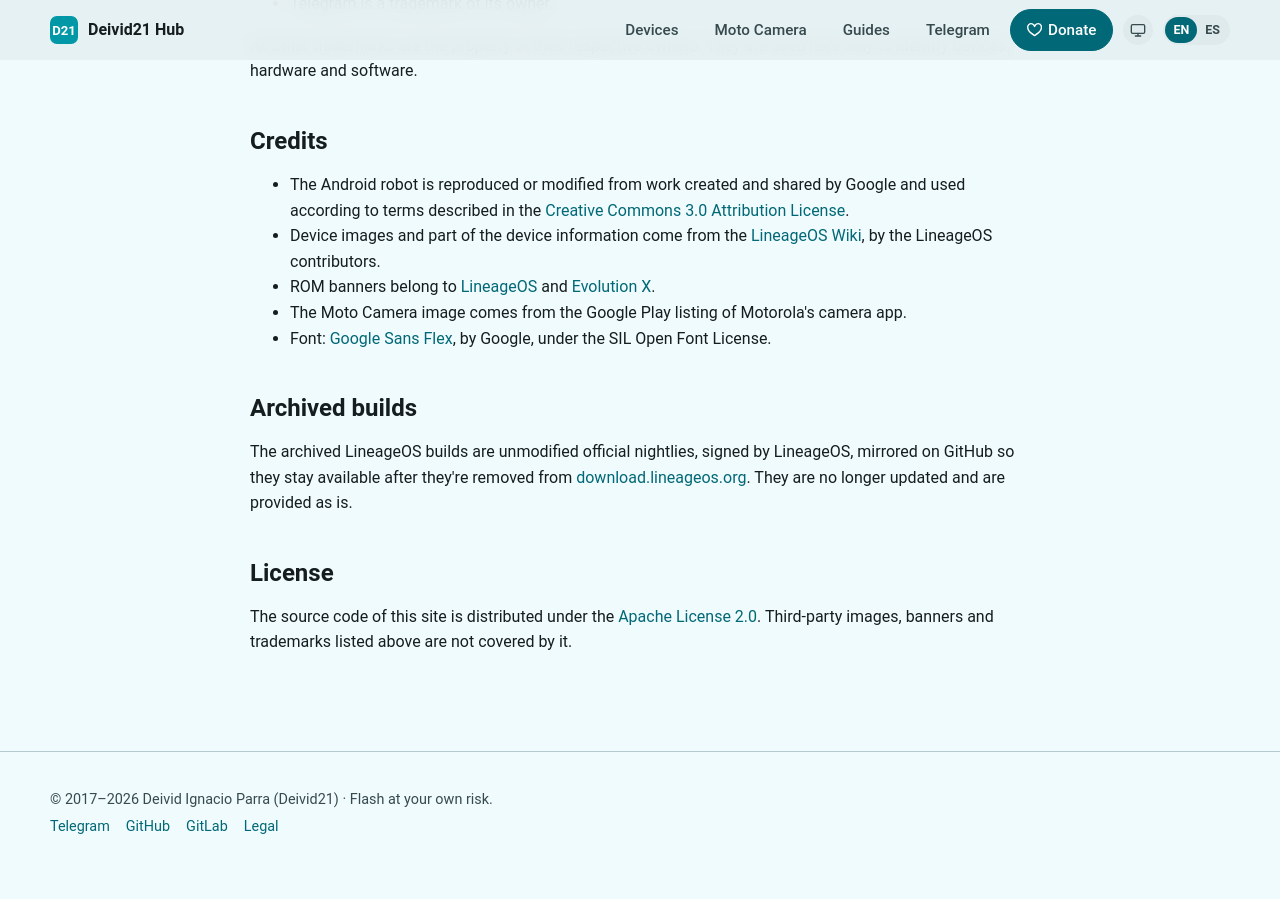
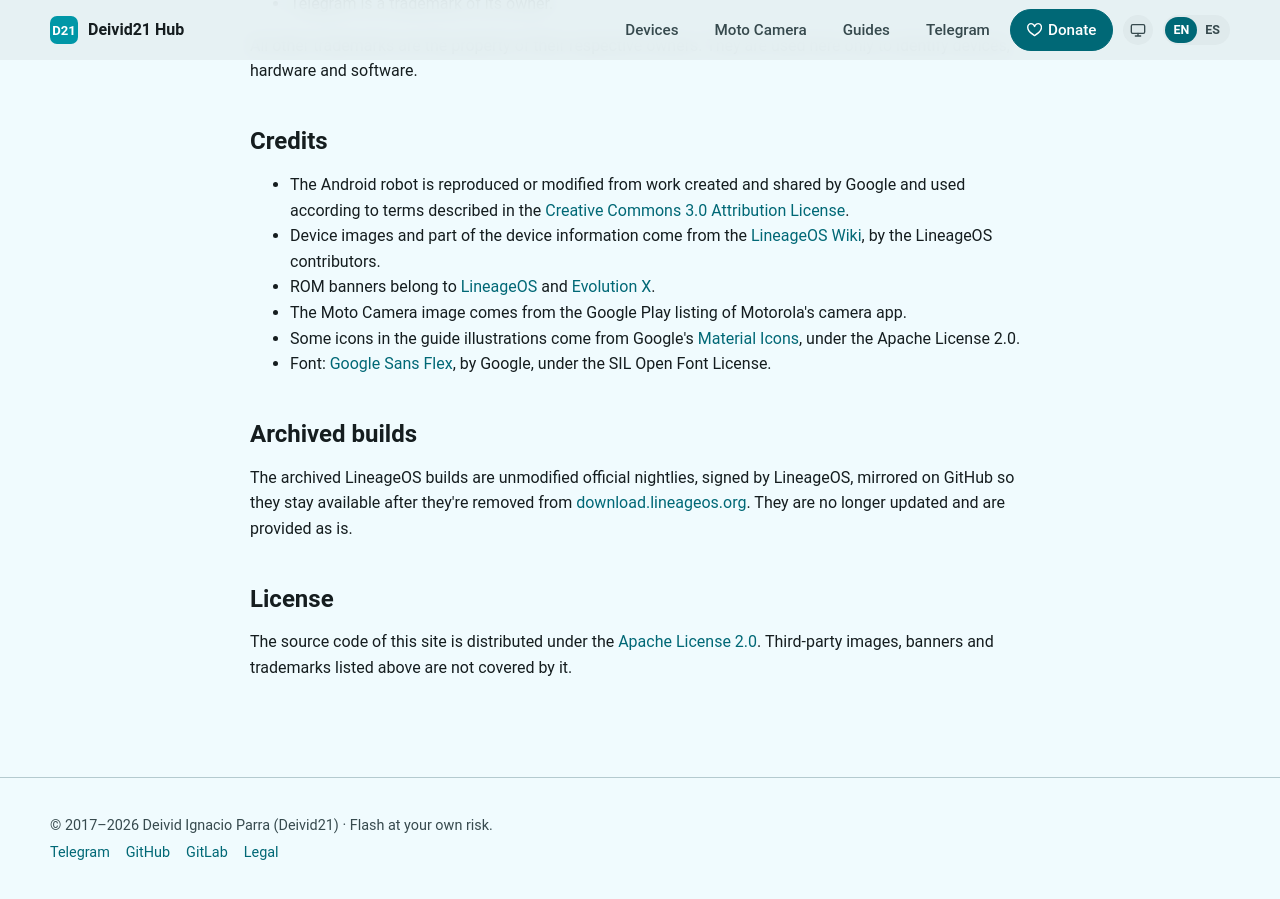
Before and after one commit to Deivid21/deivid21.github.io, a Jekyll site: the page built from _pages/legal.html, in a window 1280 px wide and 900 px high, scrolled down 684 px. Built offline with Jekyll 4.4.1, drawn with Linux system fonts in a browser that asks for light colours; some web fonts are replaced; before the commit the page ends 1558 px from its top, so only the background shows below that.

Commit message:
docs: credit Material Icons on the legal page
Co-Authored-By: Claude Opus 5.5 <noreply@anthropic.com>

```diff
--- a/_pages/legal.html
+++ b/_pages/legal.html
@@ -51,6 +51,7 @@ description: Trademarks, credits and disclaimer of Deivid21 Hub.
         <li>Device images and part of the device information come from the <a href="https://wiki.lineageos.org/devices/" target="_blank" rel="noopener">LineageOS Wiki</a>, by the LineageOS contributors.</li>
         <li>ROM banners belong to <a href="https://lineageos.org/" target="_blank" rel="noopener">LineageOS</a> and <a href="https://evolution-x.org/" target="_blank" rel="noopener">Evolution X</a>.</li>
         <li>The Moto Camera image comes from the Google Play listing of Motorola's camera app.</li>
+        <li>Some icons in the guide illustrations come from Google's <a href="https://fonts.google.com/icons" target="_blank" rel="noopener">Material Icons</a>, under the Apache License 2.0.</li>
         <li>Font: <a href="https://fonts.google.com/specimen/Google+Sans+Flex" target="_blank" rel="noopener">Google Sans Flex</a>, by Google, under the SIL Open Font License.</li>
       </ul>
 
@@ -89,6 +90,7 @@ description: Trademarks, credits and disclaimer of Deivid21 Hub.
         <li>Las imágenes y parte de la información de los dispositivos vienen del <a href="https://wiki.lineageos.org/devices/" target="_blank" rel="noopener">wiki de LineageOS</a>, de los colaboradores de LineageOS.</li>
         <li>Los banners de las ROMs pertenecen a <a href="https://lineageos.org/" target="_blank" rel="noopener">LineageOS</a> y <a href="https://evolution-x.org/" target="_blank" rel="noopener">Evolution X</a>.</li>
         <li>La imagen de Moto Camera viene de la ficha en Google Play de la app de cámara de Motorola.</li>
+        <li>Algunos íconos de las ilustraciones de las guías vienen de los <a href="https://fonts.google.com/icons" target="_blank" rel="noopener">Material Icons</a> de Google, bajo la Licencia Apache 2.0.</li>
         <li>Fuente: <a href="https://fonts.google.com/specimen/Google+Sans+Flex" target="_blank" rel="noopener">Google Sans Flex</a>, de Google, bajo la SIL Open Font License.</li>
       </ul>
 
```
